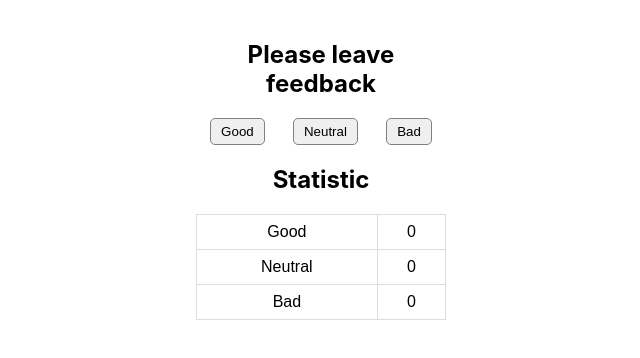
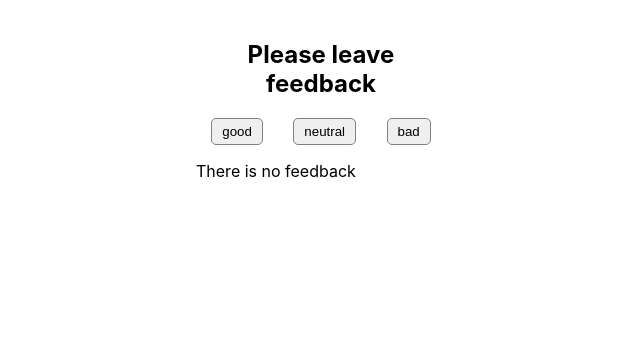
Before and after one commit to MartFrida/goit-react-hw-02-feedback, a React (Create React App) app: page / in a window 1280 px wide. Shown: the top 358 px of the page, without its empty margins (319-959 px from the left). Built offline with nearby package versions, Linux system fonts and the light colour scheme.

Commit message:
separate components, optimisation

```diff
--- a/src/components/Feedback/Feedback.jsx
+++ b/src/components/Feedback/Feedback.jsx
@@ -1,7 +1,9 @@
 import React from "react";
-import { StyledButton, StyledButtonsWrapper, StyledFeedback, StyledHeader, StyledTable, StyledTd } from "./Feedback.styled"
+import { StyledFeedback } from "./Feedback.styled"
 import { Statistics } from "../Statistics/Statistics";
 import { FeedbackOptions } from "../FeedbackOptions/FeedbackOptions";
+import { Section } from "../Section/Section";
+import { Notification } from "../Notification/Notification";
 
 
 export class Feedback extends React.Component {
@@ -12,15 +14,17 @@ export class Feedback extends React.Component {
   }
 
   onLeaveFeedback = (grade) => {
-    switch (grade) {
-      case 'good': this.setState(prevState => ({ good: prevState.good + 1 }));
-        break;
-      case 'neutral': this.setState(prevState => ({ neutral: prevState.neutral + 1 }));
-        break;
-      case 'bad': this.setState(prevState => ({ bad: prevState.bad + 1 }));
-        break;
-      default: console.log('Something wrong')
-    }
+    // switch (grade) {
+    //   case 'good': this.setState(prevState => ({ good: prevState.good + 1 }));
+    //     break;
+    //   case 'neutral': this.setState(prevState => ({ neutral: prevState.neutral + 1 }));
+    //     break;
+    //   case 'bad': this.setState(prevState => ({ bad: prevState.bad + 1 }));
+    //     break;
+    //   default: console.log('Something wrong')
+    // }
+
+    this.setState(prevState => ({ [grade]: prevState[grade] + 1 }))
   }
 
   countTotalFeedback() {
@@ -36,11 +40,13 @@ export class Feedback extends React.Component {
     const total = this.countTotalFeedback()
     return (
       <StyledFeedback>
-
-        <StyledHeader>Please leave feedback</StyledHeader>
-        <FeedbackOptions onLeaveFeedback={this.onLeaveFeedback} />
-
-        <Statistics good={good} neutral={neutral} bad={bad} total={total} countTotalFeedback={this.countTotalFeedback()} countPositiveFeedbackPercentage={this.countPositiveFeedbackPercentage(good, total)} />
+        <Section title='Please leave feedback'>
+          <FeedbackOptions onLeaveFeedback={this.onLeaveFeedback} />
+          {total ?
+            <Statistics good={good} neutral={neutral} bad={bad} total={total} countTotalFeedback={this.countTotalFeedback()} countPositiveFeedbackPercentage={this.countPositiveFeedbackPercentage(good, total)}
+            /> : <Notification message="There is no feedback" />
+          }
+        </Section>
       </StyledFeedback>
     )
   }
--- a/src/components/FeedbackOptions/FeedbackOptions.jsx
+++ b/src/components/FeedbackOptions/FeedbackOptions.jsx
@@ -1,11 +1,12 @@
 import { StyledButton, StyledButtonsWrapper } from "../Feedback/Feedback.styled"
 
 export const FeedbackOptions = ({ onLeaveFeedback }) => {
+  const gradeArray = ['good', 'neutral', 'bad']
   return (
     <StyledButtonsWrapper>
-      <StyledButton onClick={() => onLeaveFeedback('good')} >Good</StyledButton>
-      <StyledButton onClick={() => onLeaveFeedback('neutral')}>Neutral</StyledButton>
-      <StyledButton onClick={() => onLeaveFeedback('bad')}>Bad</StyledButton>
+      {gradeArray.map((item, index) =>
+        <StyledButton key={index} onClick={() => onLeaveFeedback(item)} >{item}</StyledButton>
+      )}
     </StyledButtonsWrapper>
   )
 }
--- /dev/null
+++ b/src/components/Notification/Notification.jsx
@@ -0,0 +1,5 @@
+export const Notification = ({ message }) => {
+  return (<>
+    <p>{message}</p>
+  </>)
+}
--- /dev/null
+++ b/src/components/Section/Section.jsx
@@ -0,0 +1,12 @@
+import React from "react";
+import { StyledHeader } from "../Feedback/Feedback.styled";
+
+export class Section extends React.Component {
+  render() {
+    const { children, title } = this.props;
+    return (<>
+      {title && <StyledHeader>{title}</StyledHeader>}
+      <div>{children}</div>
+    </>)
+  }
+}
--- a/src/components/Statistics/Statistics.jsx
+++ b/src/components/Statistics/Statistics.jsx
@@ -1,9 +1,10 @@
 import { StyledHeader, StyledTable, StyledTd } from "../Feedback/Feedback.styled"
 
-export const Statistics = ({ good, neutral, bad, total, countTotalFeedback, countPositiveFeedbackPercentage }) => {
+export const Statistics = ({ good, neutral, bad, countTotalFeedback, countPositiveFeedbackPercentage }) => {
   return (
     <>
-      <StyledHeader>Statistic</StyledHeader>
+
+      <StyledHeader >Statistic</StyledHeader>
       <StyledTable>
         <tbody>
           <tr>
@@ -19,12 +20,12 @@ export const Statistics = ({ good, neutral, bad, total, countTotalFeedback, coun
             <StyledTd>{bad}</StyledTd>
           </tr>
           <tr>
-            {total ? <> <StyledTd>Total</StyledTd>
-              <StyledTd>{countTotalFeedback}</StyledTd> </> : null}
+            <StyledTd>Total</StyledTd>
+            <StyledTd>{countTotalFeedback}</StyledTd>
           </tr>
           <tr>
-            {total ? <>  <StyledTd>Positive feedback</StyledTd>
-              <StyledTd>{countPositiveFeedbackPercentage}%</StyledTd></> : null}
+            <StyledTd>Positive feedback</StyledTd>
+            <StyledTd>{countPositiveFeedbackPercentage}%</StyledTd>
           </tr>
         </tbody>
       </StyledTable>
```
